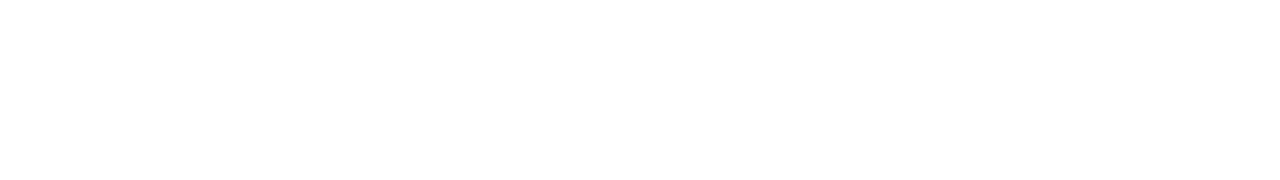
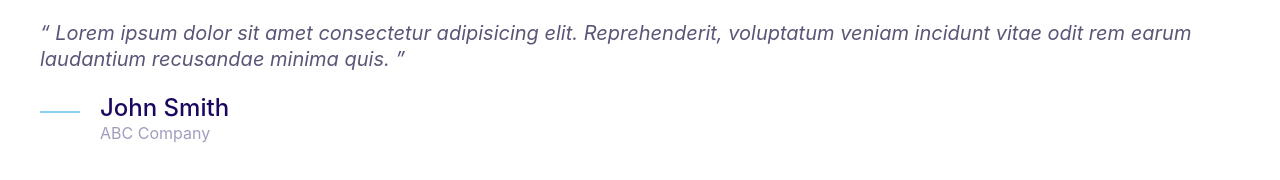
Before and after one commit to Paulgorithms/moshify, a plain HTML site: page index.html in a window 1280 px wide. Drawn offline with Linux system fonts and the light colour scheme.

Commit message:
Build the quote component.

```diff
--- a/css/styles.css
+++ b/css/styles.css
@@ -4,6 +4,7 @@
   --color-accent: #ff3400;
   --color-heading: #1b0760;
   --color-body: #918ca4;
+  --color-body-darker: #5c5577;
   --color-border: #ccc;
   --border-radius: 30px;
 }
@@ -385,3 +386,53 @@ a {
 .media__image {
   margin-top: 1rem;
 }
+
+/* Quotes */
+
+.quote {
+  color: var(--color-body-darker);
+  font-size: 3rem;
+  font-style: italic;
+  line-height: 1.3;
+}
+
+.quote__text::before {
+  content: open-quote;
+}
+
+.quote__text::after {
+  content: close-quote;
+}
+
+.quote__author {
+  font-size: 3rem;
+  font-style: normal;
+  font-weight: 500;
+  margin-bottom: 0;
+}
+
+.quote__organization {
+  color: var(--color-heading);
+  font-size: 2rem;
+  font-style: normal;
+  opacity: 0.4;
+}
+
+.quote__line {
+  position: relative;
+  bottom: 10px;
+}
+
+@media screen and (min-width: 1024px) {
+  .quote {
+    font-size: 2rem;
+  }
+
+  .quote__author {
+    font-size: 2.4rem;
+  }
+
+  .quote__organization {
+    font-size: 1.6rem;
+  }
+}
--- a/index.html
+++ b/index.html
@@ -7,5 +7,26 @@
     <link rel="stylesheet" href="css/normalize.css" />
     <link rel="stylesheet" href="css/styles.css" />
   </head>
-  <body></body>
+  <body>
+    <blockquote class="quote">
+      <p class="quote__text">
+        Lorem ipsum dolor sit amet consectetur adipisicing elit. Reprehenderit,
+        voluptatum veniam incidunt vitae odit rem earum laudantium recusandae
+        minima quis.
+      </p>
+      <footer>
+        <div class="media">
+          <div class="media__image">
+            <svg class="icon icon--primary quote__line">
+              <use xlink:href="images/sprite.svg#line"></use>
+            </svg>
+          </div>
+          <div class="media__body">
+            <h3 class="media__title quote__author">John Smith</h3>
+            <p class="quote__organization">ABC Company</p>
+          </div>
+        </div>
+      </footer>
+    </blockquote>
+  </body>
 </html>
```
